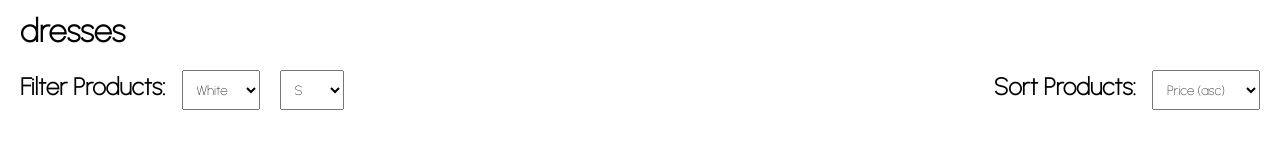
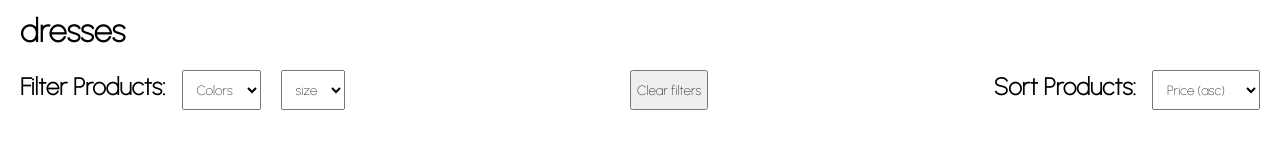
Before and after one commit to YoannBretonnet/e-commerce, a React (Create React App) app: page /products/dresses in a window 1280 px wide. Shown: the part 144-292 px from the top of the page. Built offline with nearby package versions, Linux system fonts and the light colour scheme; no server answers.

Commit message:
feat: add clear filters

```diff
--- a/src/pages/ProductListPage.jsx
+++ b/src/pages/ProductListPage.jsx
@@ -39,6 +39,10 @@ const Option = styled.option`
     padding: 5px;
 `
 
+const Button = styled.button`
+    padding: 5px;
+`
+
 
 function ProductList() {
     const location = useLocation();
@@ -54,7 +58,10 @@ function ProductList() {
     };
     const handleSort = (e) => {
       setSort(e.target.value);
-    }
+    };
+    const clearFilters = () => {
+        setFilters({});
+      };
     return (
         <Container>
              <Annoucement/>
@@ -64,16 +71,14 @@ function ProductList() {
                 <Filter>
                     <FilterText>Filter Products:</FilterText>
                     <Select name="color" onChange={handleFilter}>
-                        <Option disabled >
-                            color
-                        </Option>
+                        <Option disabled selected>Colors</Option>
                         <Option>White</Option>
                         <Option>Green</Option>
                         <Option>Red</Option>
                         <Option>Blue</Option>
-                 </Select>
+                    </Select>
                  <Select name="size" onChange={handleFilter}>
-                        <Option disabled >
+                        <Option disabled selected>
                             size
                         </Option>
                         <Option>S</Option>
@@ -82,6 +87,7 @@ function ProductList() {
                         <Option>XL</Option>
                  </Select>
                 </Filter>
+                <Button onClick={clearFilters}>Clear filters</Button>
                 <Filter>
                     <FilterText>Sort Products:</FilterText>
                     <Select onChange={handleSort}>
```
